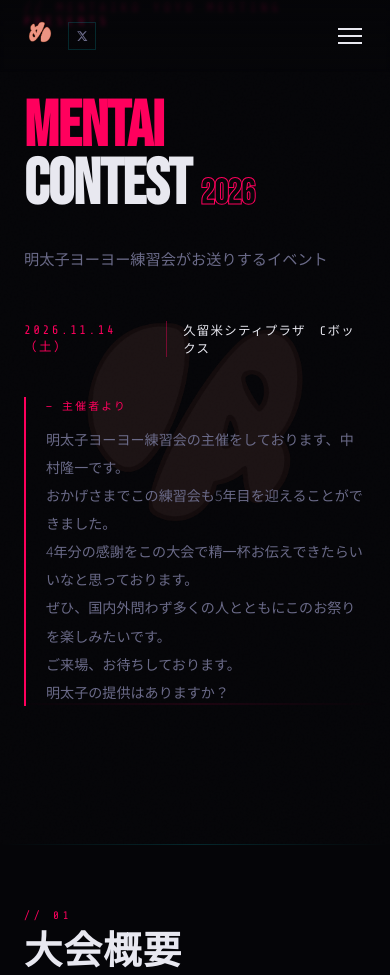
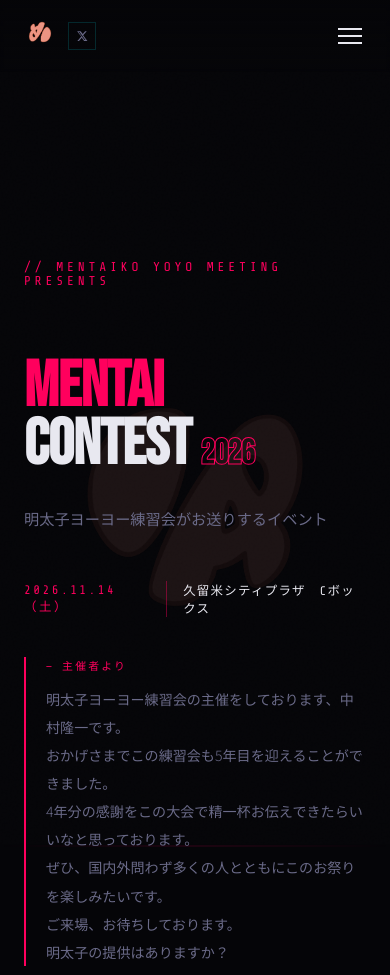
Before and after one commit to ryu1nakamrua/MentaiContest, a plain HTML site: page index.html in a window 390 px wide. Shown: the top 975 px of the page. Drawn offline with nearby package versions, Linux system fonts and the light colour scheme.

Commit message:
Update style.css

```diff
--- a/style.css
+++ b/style.css
@@ -62,7 +62,7 @@
 
     /* NAV */
     nav {
-      position: fixed;
+      position: absolute;
       top: 0; left: 0; right: 0;
       z-index: 100;
       display: flex;
@@ -355,7 +355,7 @@
     @media (max-width: 768px){
 
       .hero{
-            padding-top: 180px;
+            padding-top: 260px !important;
       }
 
     .hero-label{
```
